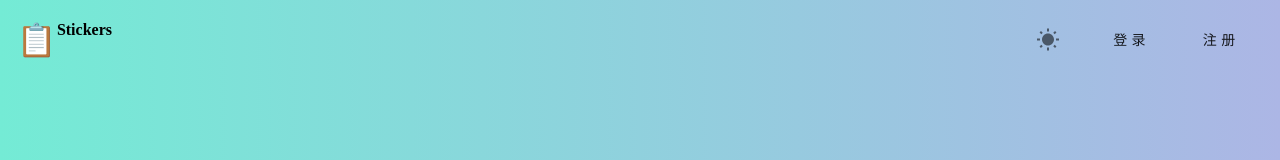
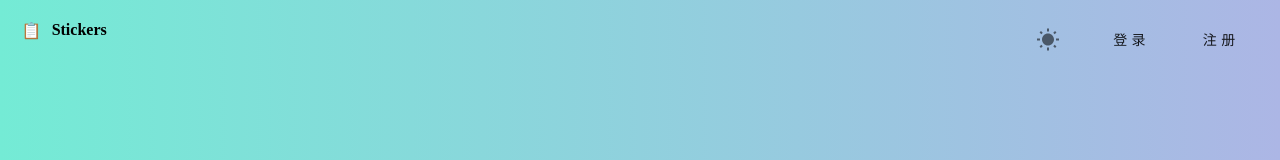
Before and after one commit to Yingnan-Liu/Stickers-fullstack, a React (Create React App) app: page / in a window 1280 px wide. Shown: the top 160 px of the page. Built offline with nearby package versions, Linux system fonts and the light colour scheme.

Commit message:
logout done

```diff
--- a/src/index.scss
+++ b/src/index.scss
@@ -3,6 +3,7 @@ body{
     padding: 0;
     margin:0;
     scroll-behavior: smooth;
+
     &::-webkit-scrollbar{
         width:8px;
     }
--- a/src/pages/Home/Home.js
+++ b/src/pages/Home/Home.js
@@ -4,12 +4,18 @@ import { Link as RouterLink } from "react-router-dom";
 import WbSunnyIcon from "@material-ui/icons/WbSunny";
 import Brightness4Icon from "@material-ui/icons/Brightness4";
 import StickerList from "../../components/StickerList/StickerList";
+import { useAuthDispatch, useAuthState, logout } from "../../context";
 import "./style.scss";
 
 const Home = () => {
   const [isDark, setDark] = useState(false);
+  const { username } = useAuthState();
+  const dispatch = useAuthDispatch();
   const handleTheme = () => {
     setDark(!isDark);
+  };
+  const handleLogout = () => {
+    logout(dispatch);
   };
   return (
     <div className="page">
@@ -25,6 +31,8 @@ const Home = () => {
                 {isDark ? <Brightness4Icon /> : <WbSunnyIcon />}
               </IconButton>
             </li>
+            {username === "" ? (
+              <>
                 <li className="login">
                   <Button component={RouterLink} to="/signin">
                     登 录
@@ -35,6 +43,15 @@ const Home = () => {
                     注 册
                   </Button>
                 </li>
+              </>
+            ) : (
+              <>
+                <li className="username">👋 Hi {username}</li>
+                <li className="logout" onClick={handleLogout}>
+                  <Button>退 出</Button>
+                </li>
+              </>
+            )}
           </ul>
         </div>
         <div className="search-area">
--- a/src/pages/Home/style.scss
+++ b/src/pages/Home/style.scss
@@ -10,10 +10,8 @@
             width:6rem;
             display: flex;
             justify-content: space-around;
-            .logo{
-                font-size: 2rem;
-                margin: auto;
-            }
+            text-align: center;
+
         }
       .btn-area {
         list-style: none;
```
Lines whose indentation alone changed are shown as unchanged.
